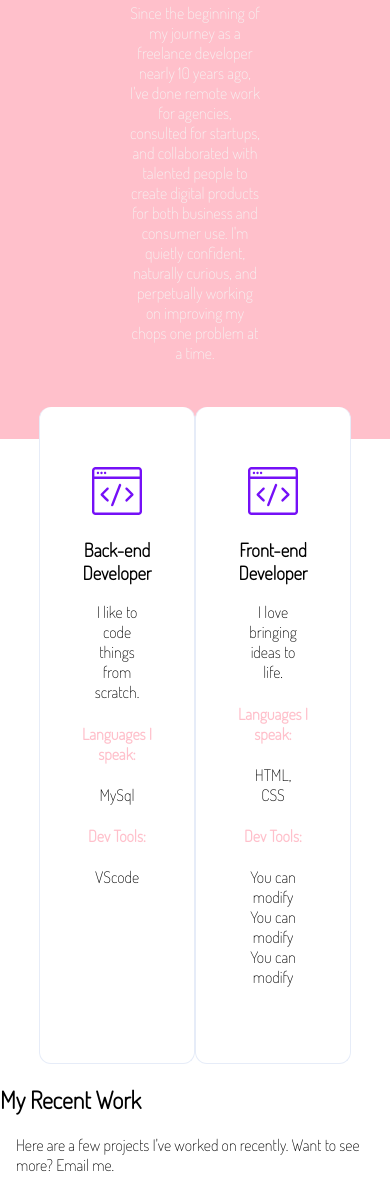
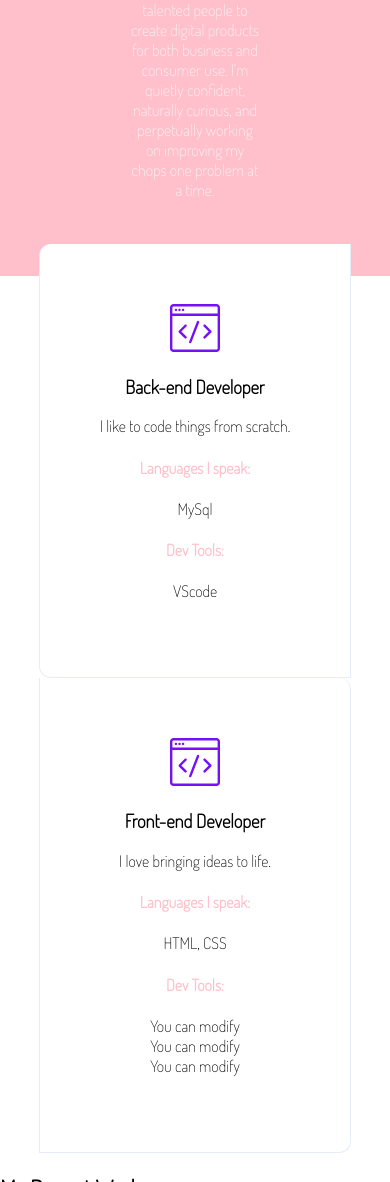
Before and after one commit to WildCodeSchool-2024-02/JS-Paris-BrainWaves-checkpoint-1, a website: page site/portfolio.html in a window 390 px wide. Shown: the part 818-2000 px from the top of the page. Drawn offline with Linux system fonts and the light colour scheme.

Commit message:
finish CSS step 5 in part 2

```diff
--- a/site/css/portfolio.css
+++ b/site/css/portfolio.css
@@ -83,16 +83,6 @@ section.container{
   box-shadow: var(--styledShadow);
 }
 
-/*.column:first-of-type {
-  border-bottom-left-radius: 0;
-  border-top-left-radius: 0;
-}
-
-.column:last-child {
-  border-top-right-radius: 0;
-  border-bottom-right-radius: 0;
-}*/
-
 .column ul {
   list-style: none;
   padding: 0;
@@ -118,27 +108,24 @@ section.container{
 .purple-text {
   color: var(--purple);
 }
-/* @media screen and (max-width: 700px) {
+@media screen and (max-width: 700px) {
   .desktop img{
     display: none;
   }
   .skills{
     display: flex;
-    padding: 0;
-    justify-content: center;
+    flex-direction: column;
   }
   section.column{
-    width: 45%;
-    padding-top: 20px;
-    padding-bottom: 0;
+    width: 100%;
   }
   .column:first-of-type {
-  border-bottom-left-radius: var(--radius);
-  border-top-left-radius: var(--radius);
+  border-bottom-right-radius: 0;
+  border-top-right-radius: 0;
   }
 
   .column:last-child {
-  border-top-right-radius: var(--radius);
-  border-bottom-right-radius: var(--radius);
+  border-top-left-radius: 0;
+  border-bottom-left-radius: 0;
   }
-} */
+}
```
